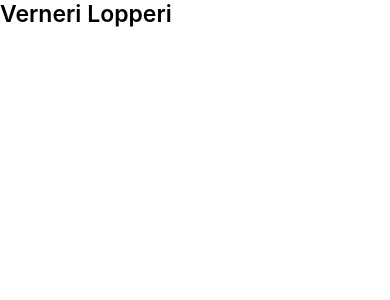
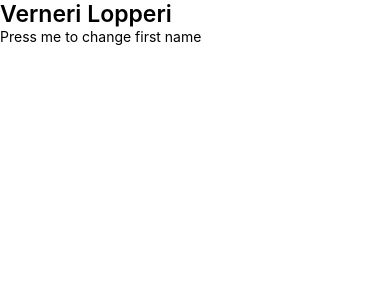
Before and after one commit to VerneriLop/DonationAppUdemy, a React Native app: screen / in a window 390 px wide. Shown: the top 300 px of the page. Built offline with nearby package versions, Linux system fonts and the light colour scheme.

Commit message:
usedispatch testing

```diff
--- a/screens/Home/Home.tsx
+++ b/screens/Home/Home.tsx
@@ -1,17 +1,22 @@
 import React from 'react';
-import {SafeAreaView, Text, View} from 'react-native';
-import {useSelector} from 'react-redux';
+import {Pressable, SafeAreaView, Text} from 'react-native';
+import {useDispatch, useSelector} from 'react-redux';
 
 import Header from '../../components/Header/Header';
 import globalStyle from '../../assets/styles/globalStyle';
 import {RootState} from '../../redux/store';
+import {updateFirstName} from '../../redux/reducers/User';
 
 export const Home = (): JSX.Element => {
   const user = useSelector((state: RootState) => state.user);
   console.log(user);
+  const dispatch = useDispatch();
   return (
     <SafeAreaView style={[globalStyle.backgroundWhite, globalStyle.flex]}>
       <Header title={user.firstName + ' ' + user.lastName} />
+      <Pressable onPress={() => dispatch(updateFirstName({firstName: 'V'}))}>
+        <Text>Press me to change first name</Text>
+      </Pressable>
     </SafeAreaView>
   );
 };
```
